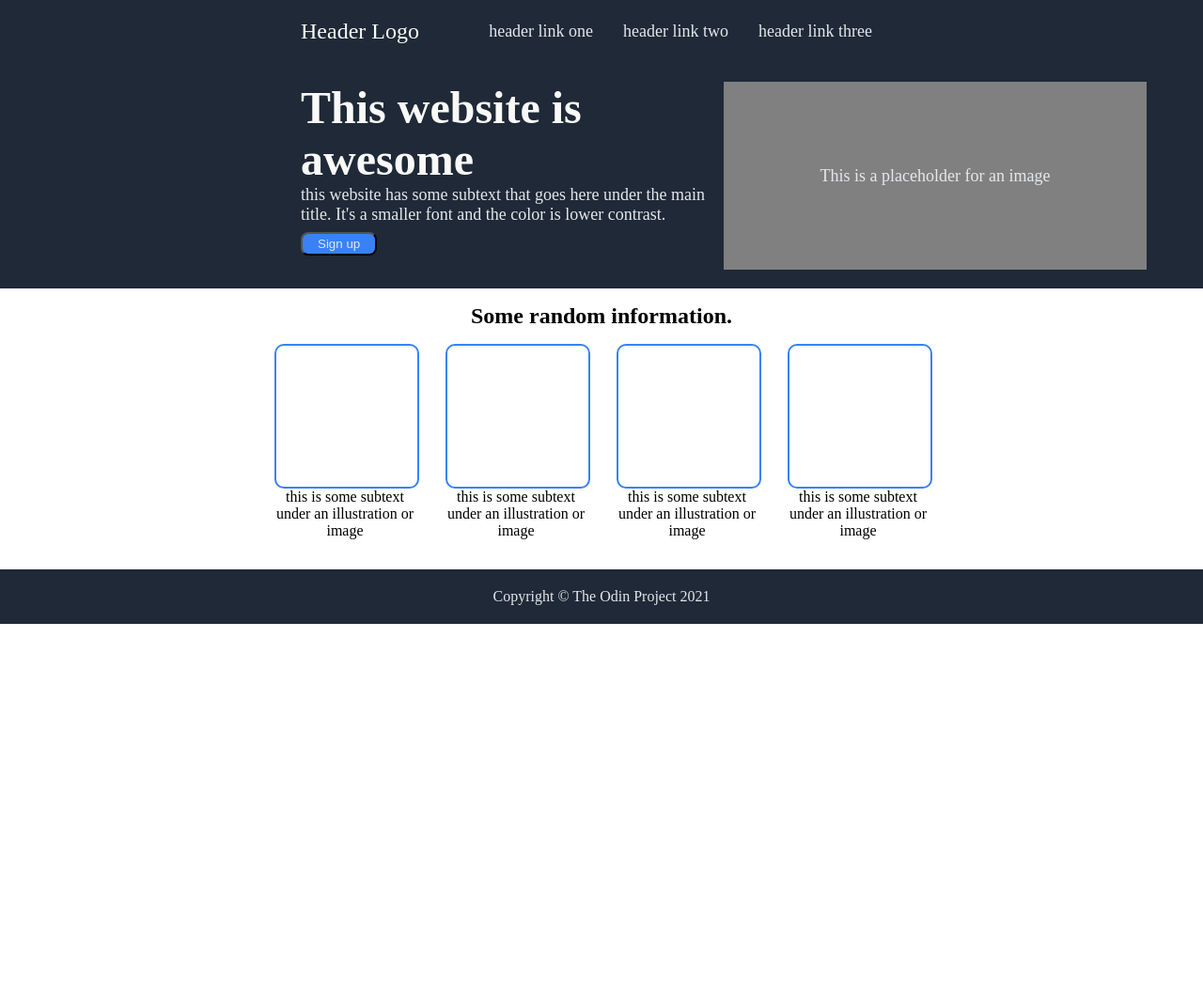
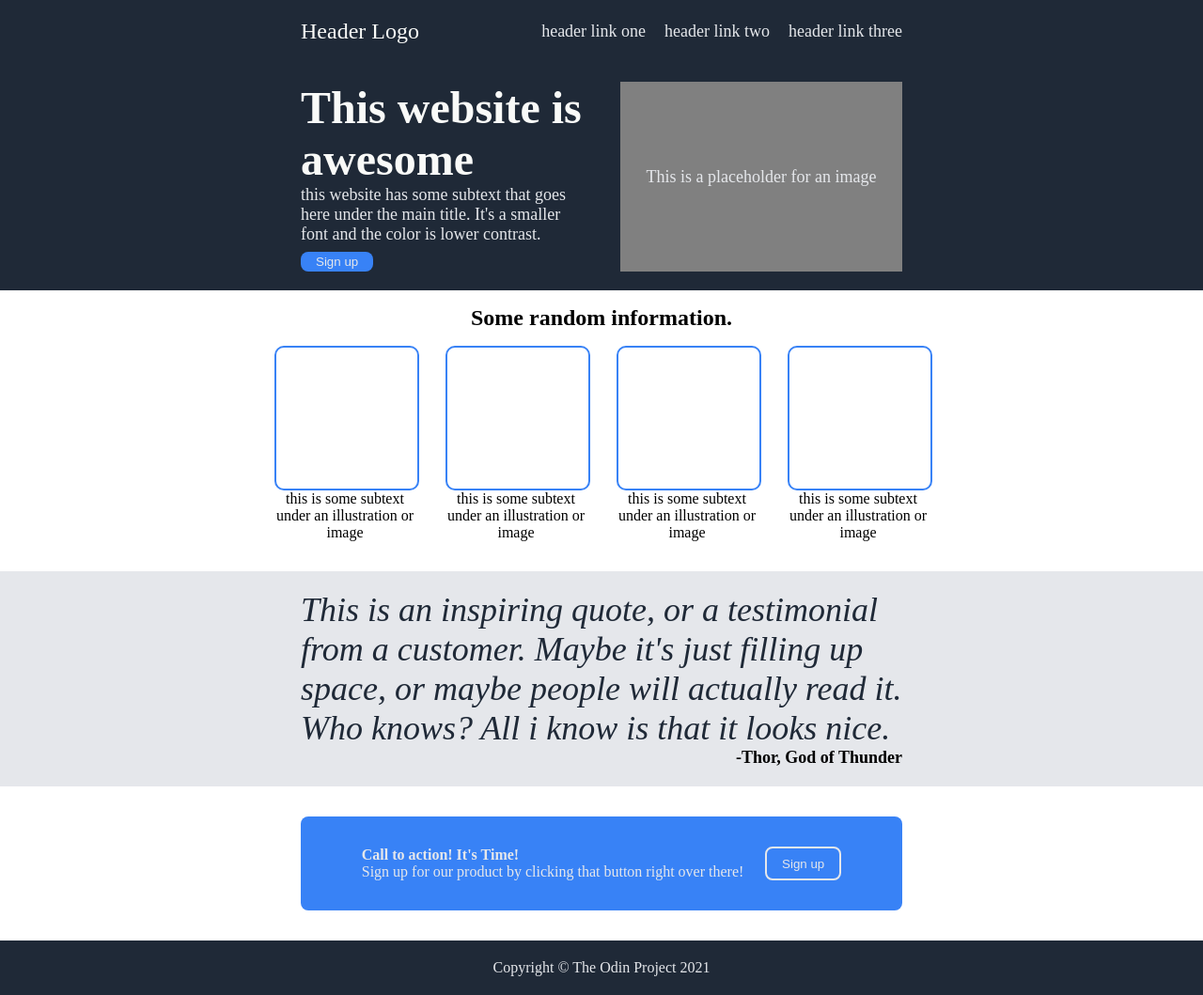
Before and after one commit to BigR0b/landing-page, a plain HTML site: page index.html in a window 1280 px wide. Shown: the whole page at 94% size. Before the commit the page ends 800 px from the top, so only its background shows below. Drawn offline with Linux system fonts and the light colour scheme.

Commit message:
added quote and call to action section

```diff
--- a/index.html
+++ b/index.html
@@ -54,10 +54,16 @@
         </div>
 
         <div class="quote">
-
+            <p class="quote-text">This is an inspiring quote, or a testimonial from a customer. Maybe it's just filling up space, or maybe people will actually read it. Who knows? All i know is that it looks nice.</p>
+            <p class="quote-person">-Thor, God of Thunder</p>
         </div>
 
         <div class="cta">
+            <div>
+                <h4 class="call">Call to action! It's Time!</h4>
+                <p>Sign up for our product by clicking that button right over there!</p>
+            </div>
+            <button class="cta-button">Sign up</button>
 
         </div>
     </div>
--- a/style.css
+++ b/style.css
@@ -9,7 +9,7 @@ body {
     flex-direction: column;
 }
 
-
+/* Header */
 .header {
     padding: 20px 25%;
     display: flex;
@@ -28,18 +28,16 @@ ul {
     font-size: 18px;
     color: #E5E7EB;
     display: flex;
+    justify-content: space-between;
+    gap: 20px;
 }
-
-li {
-    margin-right: 32px;
-}
-
+/* content */
 .main {
     display: flex;
     flex-direction: column;
     flex: 1;
 }
-
+/* hero */
 .hero {
     padding: 20px 25%;
     display: flex;
@@ -48,7 +46,7 @@ li {
 
 .right-hero,
 .left-hero {
-    min-width: 450px;
+    width: 450px;
     min-height: 200px;
 }
 .right-hero {
@@ -57,6 +55,10 @@ li {
     text-align: center;
     align-items: center;
     justify-content: center;
+}
+
+.left-hero {
+    padding-right: 40px;
 }
 
 .left-hero button{
@@ -68,6 +70,7 @@ button {
     padding: 3px 16px;
     border-radius: 8px;
     color: #E5E7EB;
+    border: none;
 }
 
 .hero,
@@ -87,6 +90,8 @@ button {
     font-size: 48px;
     color: #F9FAF8;
 }
+
+/* information */
 .information{
     padding: 16px;
     text-align: center;
@@ -112,16 +117,44 @@ button {
     border: 2px solid #3882F6;
     margin: 0 auto;
 }
-
+/* quote */
 .quote {
+    padding: 20px 25%;
     background-color: #E5E7EB;
+    display: flex;
+    flex-direction: column;
+    justify-content: center;
 }
 
-.cta {
-    background-color: #3882F6;
-
+.quote-text {
+    font-size: 36px;
+    font-weight: light;
+    font-style: italic;
+    color: #1F2937;
 }
 
+.quote-person {
+    align-self: flex-end;
+    font-weight: bold;
+    font-size: 18px;
+}
+/* call to action */
+.cta {
+
+    border-radius: 8px;
+    margin: 32px 25%;
+    padding: 32px 50px;
+    color: #E5E7EB;
+    background-color: #3882F6;
+    display: flex;
+    justify-content: space-evenly;
+    gap: 8px;
+}
+
+.cta-button {
+    border: 2px solid #E5E7EB;
+}
+/* footer */
 .footer {
     color: #E5E7EB;
     padding: 20px;
```
